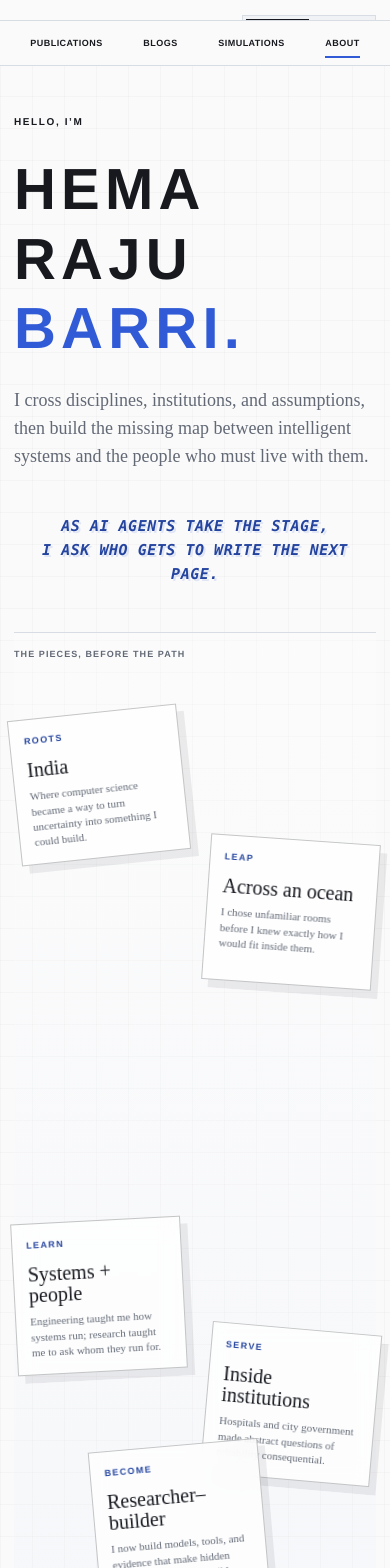
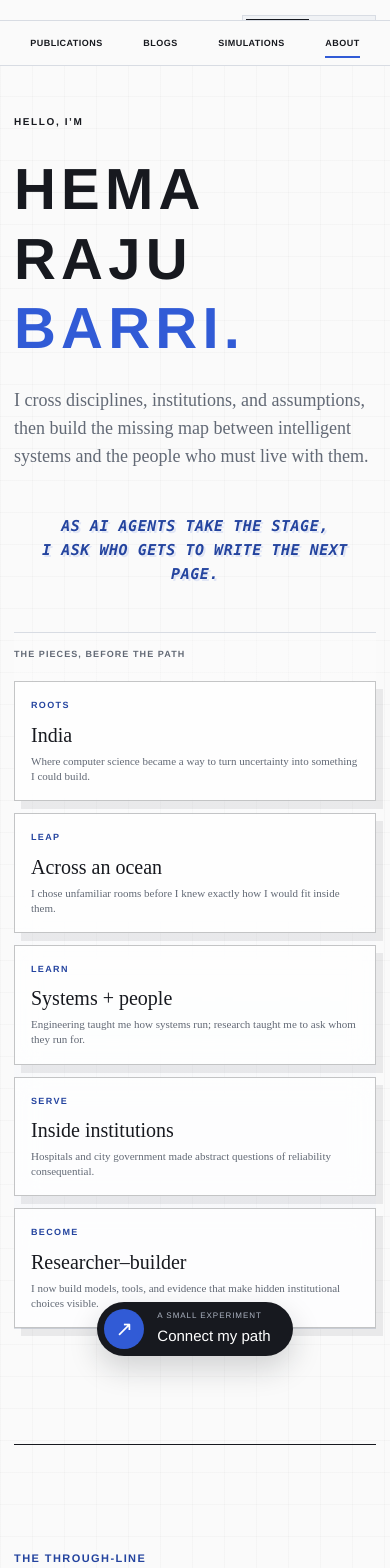
Before and after one commit to bhemaraju138-pixel/bhemaraju138-pixel.github.io, a React (Vite) app: page / in a window 390 px wide. Shown: the top 1568 px of the page. Built offline with nearby package versions, Linux system fonts and the light colour scheme; some icons are missing.

Commit message:
Refine responsive portfolio path

```diff
--- a/src/main.jsx
+++ b/src/main.jsx
@@ -725,14 +725,20 @@ function CommandWorkspace({ children, onModeChange }) {
   const [activeSidebar, setActiveSidebar] = useState("explorer");
   const [rightPanel, setRightPanel] = useState("context");
   const [sidebarVisible, setSidebarVisible] = useState(() => {
+    if (window.innerWidth <= 860) return false;
     const stored = readWorkspaceSetting("hrb-sidebar");
-    return stored ? stored !== "hidden" : window.innerWidth > 860;
+    return stored ? stored !== "hidden" : true;
   });
   const [inspectorVisible, setInspectorVisible] = useState(() => {
+    if (window.innerWidth <= 1240) return false;
     const stored = readWorkspaceSetting("hrb-inspector");
-    return stored ? stored !== "hidden" : window.innerWidth > 1240;
+    return stored ? stored !== "hidden" : true;
   });
-  const [panelVisible, setPanelVisible] = useState(() => readWorkspaceSetting("hrb-panel") !== "hidden");
+  const [panelVisible, setPanelVisible] = useState(() => {
+    if (window.innerWidth <= 680) return false;
+    const stored = readWorkspaceSetting("hrb-panel");
+    return stored ? stored !== "hidden" : true;
+  });
   const [panelMaximized, setPanelMaximized] = useState(false);
   const [panelTab, setPanelTab] = useState("terminal");
   const [quickOpen, setQuickOpen] = useState(false);
@@ -775,7 +781,7 @@ function CommandWorkspace({ children, onModeChange }) {
     setPanelHeight(210);
     setSidebarVisible(window.innerWidth > 860);
     setInspectorVisible(window.innerWidth > 1240);
-    setPanelVisible(true);
+    setPanelVisible(window.innerWidth > 680);
     setPanelMaximized(false);
     setHelpOpen(false);
   };
--- a/src/styles.css
+++ b/src/styles.css
@@ -1471,15 +1471,12 @@ dd { margin: 0; font-size: 13px; line-height: 1.55; }
   .about-path-hero { padding-block: 48px 88px; }
   .about-path-intro h1 { font-size: 58px; line-height: 0.92; }
   .about-path-intro h1 em { display: block; }
-  .about-path-stage { min-height: 980px; }
+  .about-path-stage { display: grid; grid-template-columns: 1fr; gap: 12px; min-height: 0; padding: 48px 0 0; }
+  .about-path-stage::before { display: none; }
   .path-stage-label span:last-child { display: none; }
-  .path-card { width: 47%; min-height: 146px; padding: 14px; }
+  .path-card,
+  .is-connected .path-card { position: static; width: 100%; min-height: 0; padding: 16px; transform: none; }
   .path-card h2 { font-size: 20px; }
-  .path-card-1, .is-connected .path-card-1 { top: 8%; }
-  .path-card-2, .is-connected .path-card-2 { top: 21%; }
-  .path-card-3, .is-connected .path-card-3 { top: 60%; }
-  .path-card-4, .is-connected .path-card-4 { top: 71%; }
-  .path-card-5, .is-connected .path-card-5 { top: 83%; left: 22%; }
   .path-manifesto { margin-top: 42px; font-size: 15px; letter-spacing: 0.035em; line-height: 1.6; }
   .experience-list article { grid-template-columns: 1fr; gap: 10px; }
   .experience-list article > p { grid-column: 1; }
@@ -2643,17 +2640,29 @@ body,
   [data-interface="command"] .ide-editor-content .simulation-interpretation article { min-height: 0; }
   [data-interface="command"] .ide-editor-content .simulation-interpretation h3 { margin-top: 20px; }
   [data-interface="command"] .ide-editor-content .about-path-intro h1 em { display: inline; }
-  [data-interface="command"] .ide-editor-content .about-path-stage { display: grid; grid-template-columns: repeat(2, minmax(0, 1fr)); gap: 12px; min-height: 0; padding: 15px; }
-  [data-interface="command"] .ide-editor-content .path-stage-label { grid-column: 1 / -1; }
+  [data-interface="command"] .ide-editor-content .about-path-stage { display: block; min-height: 760px; padding: 0; }
+  [data-interface="command"] .ide-editor-content .about-path-stage::before { position: absolute; top: 8%; bottom: 8%; left: 50%; display: block; width: 1px; background: #4fc1ff; content: ""; opacity: 0.12; transform: scaleY(0.16); transform-origin: top; transition: opacity 300ms ease, transform 900ms cubic-bezier(0.65, 0, 0.16, 1); }
+  [data-interface="command"] .ide-editor-content .about-path-stage.is-connected::before { opacity: 0.72; transform: scaleY(1); }
+  [data-interface="command"] .ide-editor-content .path-stage-label { position: absolute; top: 14px; }
   [data-interface="command"] .ide-editor-content .about-journey-line { display: none; }
-  [data-interface="command"] .ide-editor-content :is(.path-card, .is-connected .path-card) { position: static; width: auto; min-height: 0; transform: none; }
+  [data-interface="command"] .ide-editor-content .path-card { width: min(43%, 320px); min-height: 112px; }
+  [data-interface="command"] .ide-editor-content :is(.path-card-1, .is-connected .path-card-1) { top: 10%; left: 2%; }
+  [data-interface="command"] .ide-editor-content :is(.path-card-2, .is-connected .path-card-2) { top: 27%; right: 2%; left: auto; }
+  [data-interface="command"] .ide-editor-content :is(.path-card-3, .is-connected .path-card-3) { top: 44%; left: 2%; }
+  [data-interface="command"] .ide-editor-content :is(.path-card-4, .is-connected .path-card-4) { top: 61%; right: 2%; left: auto; }
+  [data-interface="command"] .ide-editor-content :is(.path-card-5, .is-connected .path-card-5) { top: 78%; left: 28.5%; }
+  [data-interface="command"] .ide-editor-content .is-connected .path-card { transform: rotate(0); }
   [data-interface="command"] .ide-editor-content .path-toggle { margin-top: 18px; }
   [data-interface="command"] .ide-editor-content :is(.question-matrix, .card-grid, .portfolio-card-grid, .notebook-preview-grid) { grid-template-columns: repeat(2, minmax(0, 1fr)); }
 }
 
 @container ide-editor (max-width: 620px) {
   [data-interface="command"] .ide-editor-content .page-shell { width: calc(100% - 26px); }
-  [data-interface="command"] .ide-editor-content :is(.about-path-stage, .question-matrix, .card-grid, .portfolio-card-grid, .notebook-preview-grid, .technical-metrics, .education-strip) { grid-template-columns: minmax(0, 1fr); }
+  [data-interface="command"] .ide-editor-content .about-path-stage { display: grid; grid-template-columns: minmax(0, 1fr); gap: 10px; min-height: 0; padding: 48px 0 0; }
+  [data-interface="command"] .ide-editor-content .about-path-stage::before { display: none; }
+  [data-interface="command"] .ide-editor-content .path-stage-label span:last-child { display: none; }
+  [data-interface="command"] .ide-editor-content :is(.path-card, .is-connected .path-card) { position: static; width: 100%; min-height: 0; transform: none; }
+  [data-interface="command"] .ide-editor-content :is(.question-matrix, .card-grid, .portfolio-card-grid, .notebook-preview-grid, .technical-metrics, .education-strip) { grid-template-columns: minmax(0, 1fr); }
   [data-interface="command"] .ide-editor-content h1 { font-size: clamp(30px, 9cqw, 42px) !important; }
   [data-interface="command"] .ide-editor-content h2 { font-size: clamp(23px, 7cqw, 31px); }
   [data-interface="command"] .ide-editor-content .path-manifesto { font-size: clamp(18px, 6cqw, 26px); }
```
